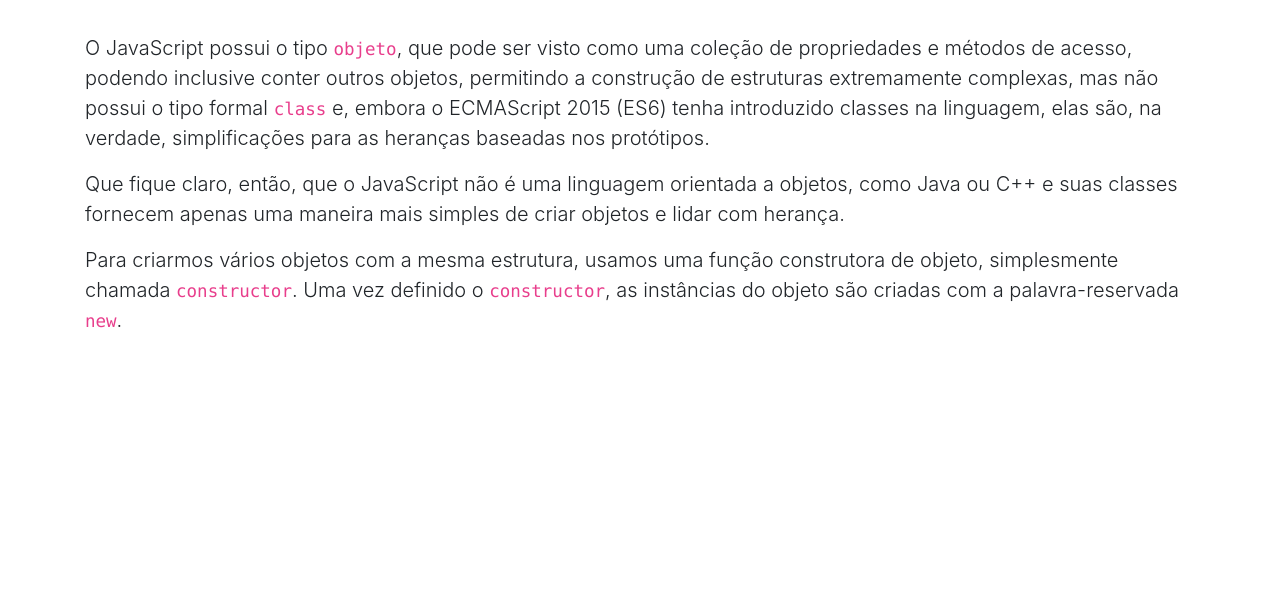
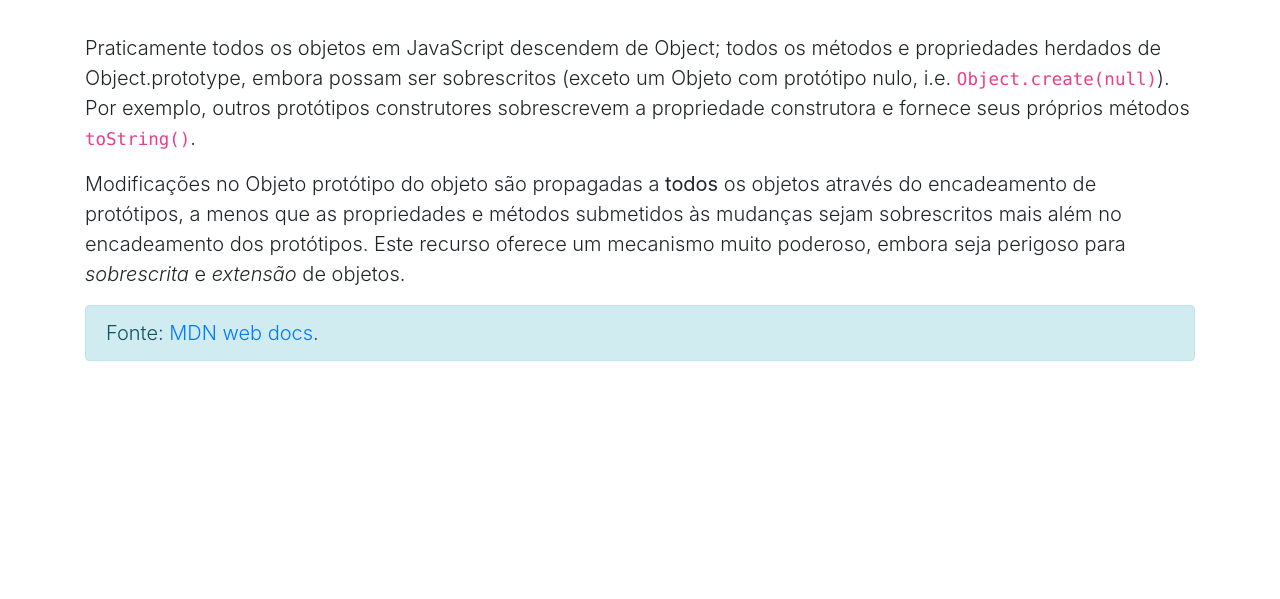
Before and after one commit to ja-gaeta/javascript_total, a plain HTML site: page index.html in a window 1280 px wide. Shown: the part 201-800 px from the top of the page. Drawn offline with nearby package versions, Linux system fonts and the light colour scheme.

Commit message:
Adicionada aula-31

```diff
--- a/app.js
+++ b/app.js
@@ -1,39 +1,37 @@
-// O construtor de objetos --> constructor
-// =======================================
+// Object.prototype
+// ================
 
 function Moto(marca, modelo, ano) {
-  // this.marca = "Triumph";
-  // this.modelo = "Tiger 800 XRX";
-  // this.ano = 2018;
   this.marca = marca;
   this.modelo = modelo;
   this.ano = ano;
 
-  let encapsulado = true;
-  this.moto = function () {
-    if (encapsulado) {
-      return this.marca + " " + this.modelo + " " + this.ano;
-    } else {
-      return this.modelo;
-    }
-  };
+  // this.moto = function () {
+  //   return this.marca + " " + this.modelo + " " + this.ano;
+  // };
 }
 
-// console.log(this);
+// Retorna info completa
+Moto.prototype.moto = function () {
+  return this.marca + " " + this.modelo + " " + this.ano;
+};
 
-// const minhaMoto = new Moto();
-// console.log(minhaMoto.modelo);
-// minhaMoto.modelo = "Tiger 800 XRXL";
-// console.log(minhaMoto.modelo);
+// Retorna apenas o modelo
+Moto.prototype.getModelo = function () {
+  return this.modelo;
+};
 
-// const outraMoto = new Moto();
-// console.log(outraMoto.modelo);
+// Ajusta uma propriedade
+Moto.prototype.setModelo = function (novoModelo) {
+  this.modelo = novoModelo;
+};
 
 const minhaMoto = new Moto("Triumph", "Tiger 800 XRXL", 2018);
-console.log(minhaMoto.modelo);
-console.log(minhaMoto.encapsulado);
+console.log(minhaMoto);
 console.log(minhaMoto.moto());
-
-const outraMoto = new Moto("BMW", "R 1250 GS Adventure", 2020);
-console.log(outraMoto.modelo);
-console.log(outraMoto.moto());
+console.log(minhaMoto.getModelo());
+minhaMoto.setModelo("Bonneville T120");
+console.log(minhaMoto.getModelo());
+console.log(minhaMoto.hasOwnProperty("marca"));
+console.log(minhaMoto.hasOwnProperty("valor"));
+console.log(minhaMoto.hasOwnProperty("getModelo"));
--- a/index.html
+++ b/index.html
@@ -15,29 +15,32 @@
     <div class="container">
       <div class="mt-4 text-center">
         <h1 class="display-3">JavaScript Total</h1>
-        <h2 class="display-4">Construtores</h2>
+        <h2 class="display-4">Object.prototype</h2>
       </div>
       <div class="lead mt-5">
         <p>
-          O JavaScript possui o tipo <code>objeto</code>, que pode ser visto
-          como uma coleção de propriedades e métodos de acesso, podendo
-          inclusive conter outros objetos, permitindo a construção de estruturas
-          extremamente complexas, mas não possui o tipo formal
-          <code>class</code> e, embora o ECMAScript 2015 (ES6) tenha introduzido
-          classes na linguagem, elas são, na verdade, simplificações para as
-          heranças baseadas nos protótipos.
+          Praticamente todos os objetos em JavaScript descendem de Object; todos
+          os métodos e propriedades herdados de Object.prototype, embora possam
+          ser sobrescritos (exceto um Objeto com protótipo nulo, i.e.
+          <code>Object.create(null)</code>). Por exemplo, outros protótipos
+          construtores sobrescrevem a propriedade construtora e fornece seus
+          próprios métodos <code>toString()</code>.
         </p>
         <p>
-          Que fique claro, então, que o JavaScript não é uma linguagem orientada
-          a objetos, como Java ou C++ e suas classes fornecem apenas uma maneira
-          mais simples de criar objetos e lidar com herança.
+          Modificações no Objeto protótipo do objeto são propagadas a
+          <strong>todos</strong> os objetos através do encadeamento de
+          protótipos, a menos que as propriedades e métodos submetidos às
+          mudanças sejam sobrescritos mais além no encadeamento dos protótipos.
+          Este recurso oferece um mecanismo muito poderoso, embora seja perigoso
+          para <em>sobrescrita</em> e <em>extensão</em> de objetos.
         </p>
-        <p>
-          Para criarmos vários objetos com a mesma estrutura, usamos uma função
-          construtora de objeto, simplesmente chamada <code>constructor</code>.
-          Uma vez definido o <code>constructor</code>, as instâncias do objeto
-          são criadas com a palavra-reservada <code>new</code>.
-        </p>
+        <div class="alert alert-info" role="alert">
+          Fonte:
+          <a
+            href="https://developer.mozilla.org/pt-BR/docs/Web/JavaScript/Reference/Global_Objects/Object/prototype"
+            >MDN web docs</a
+          >.
+        </div>
       </div>
     </div>
     <script src="app.js"></script>
```
Also changed, not shown: README.md.
